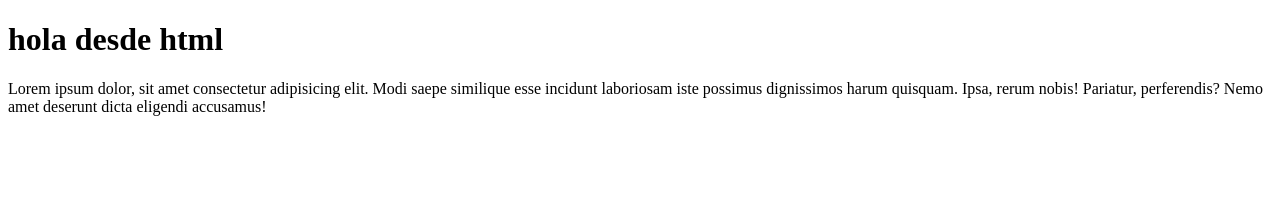
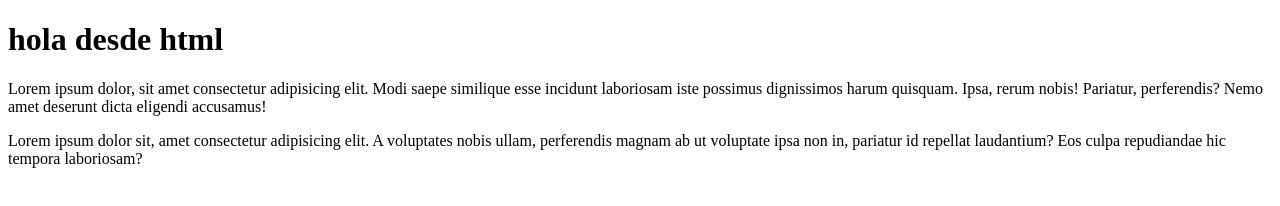
Before and after one commit to jhonnOse/youtube-git-ejemplo, a plain HTML site: page index.html in a window 1280 px wide. Drawn offline with Linux system fonts and the light colour scheme.

Commit message:
agregue segundo parrafo lorem

```diff
--- a/index.html
+++ b/index.html
@@ -8,5 +8,6 @@
 <body>
     <h1>hola desde html</h1>
     <p>Lorem ipsum dolor, sit amet consectetur adipisicing elit. Modi saepe similique esse incidunt laboriosam iste possimus dignissimos harum quisquam. Ipsa, rerum nobis! Pariatur, perferendis? Nemo amet deserunt dicta eligendi accusamus!</p>
+    <p>Lorem ipsum dolor sit, amet consectetur adipisicing elit. A voluptates nobis ullam, perferendis magnam ab ut voluptate ipsa non in, pariatur id repellat laudantium? Eos culpa repudiandae hic tempora laboriosam?</p>
 </body>
 </html>
```
